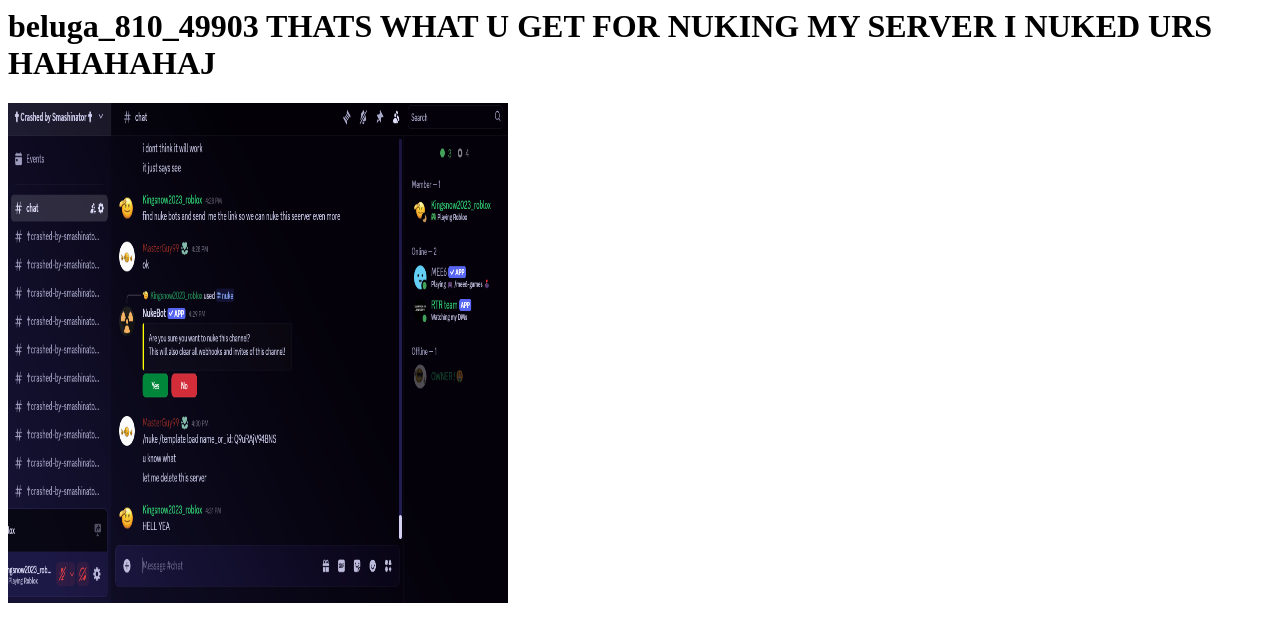
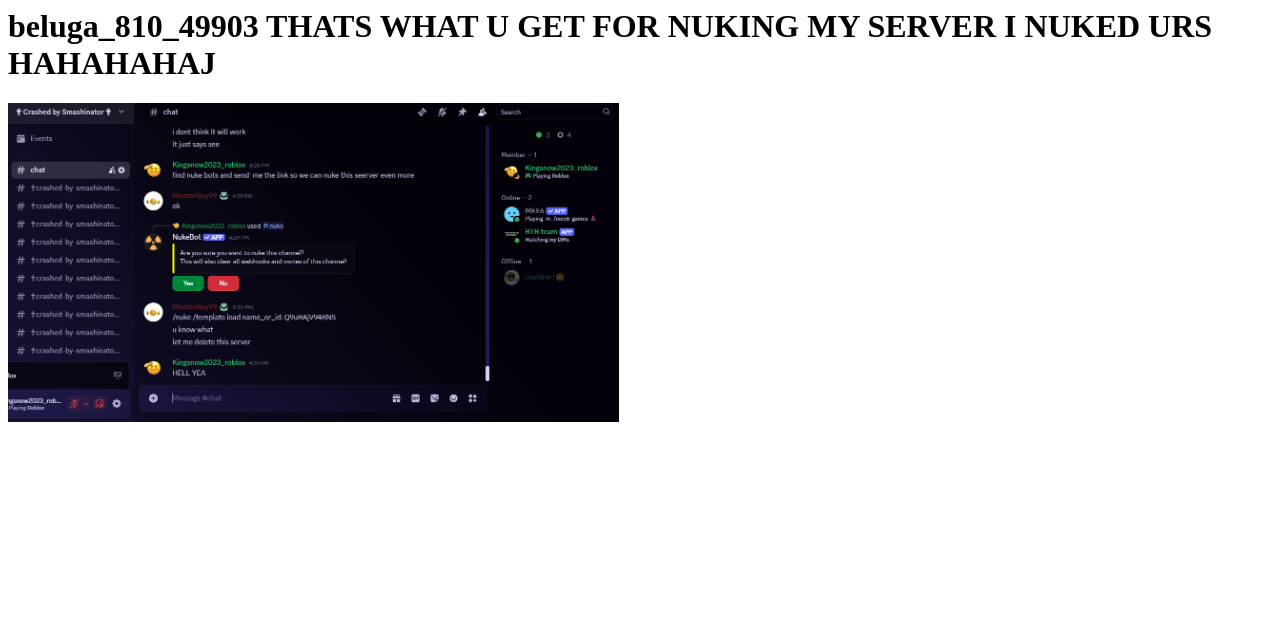
Before and after one commit to Billybob900/RTR-website, a plain HTML site: page Index.html in a window 1280 px wide. Drawn offline with Linux system fonts and the light colour scheme.

Commit message:
Update Index.html

```diff
--- a/Index.html
+++ b/Index.html
@@ -1,2 +1,2 @@
 <h1>beluga_810_49903 THATS WHAT U GET FOR NUKING MY SERVER I NUKED URS HAHAHAHAJ</h1>
-<img src="Screenshot 2025-04-05 171125.png"  width="500" height="500"></img>
+<img src="Screenshot 2025-04-05 171125.png"  width="611" height="319"></img>
```
